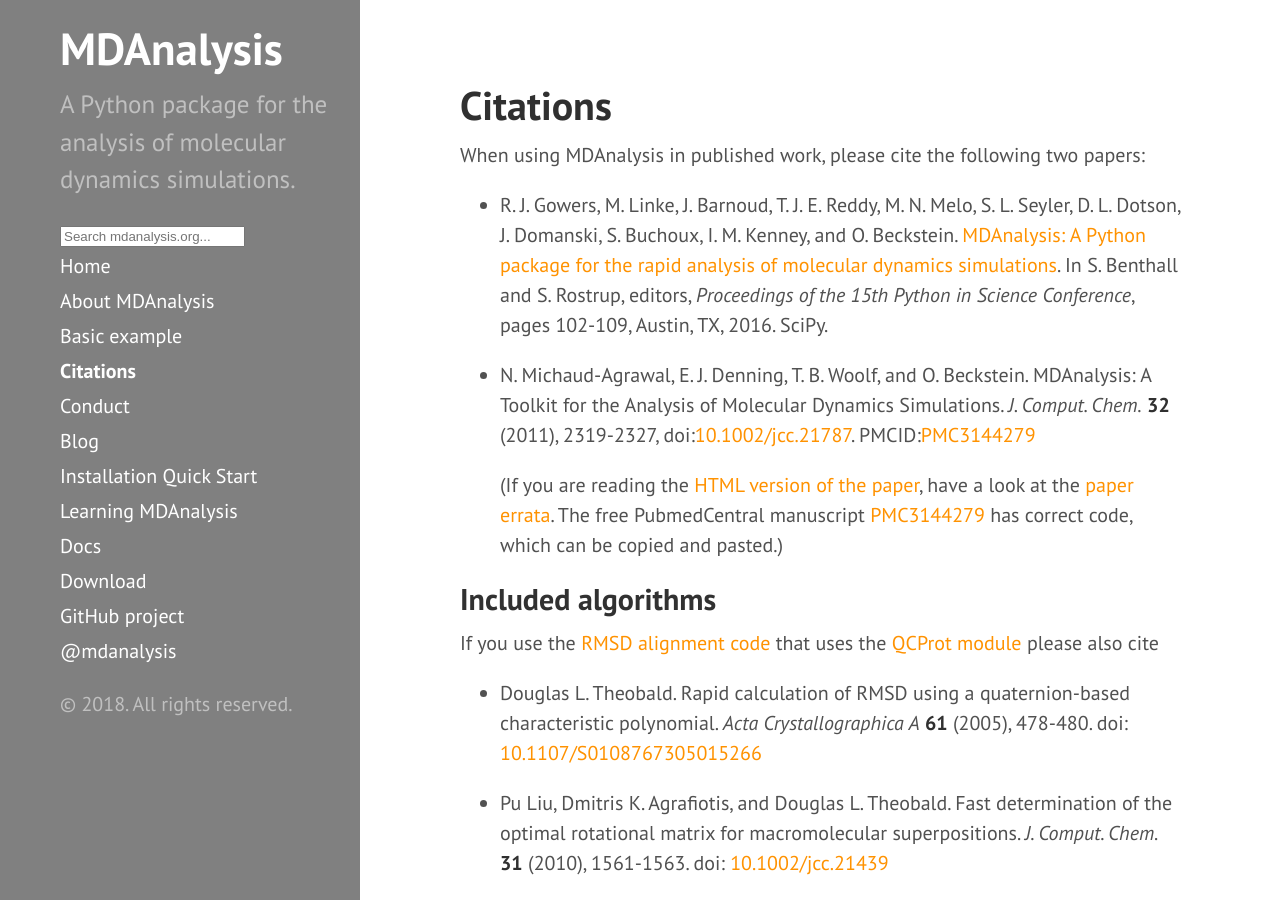
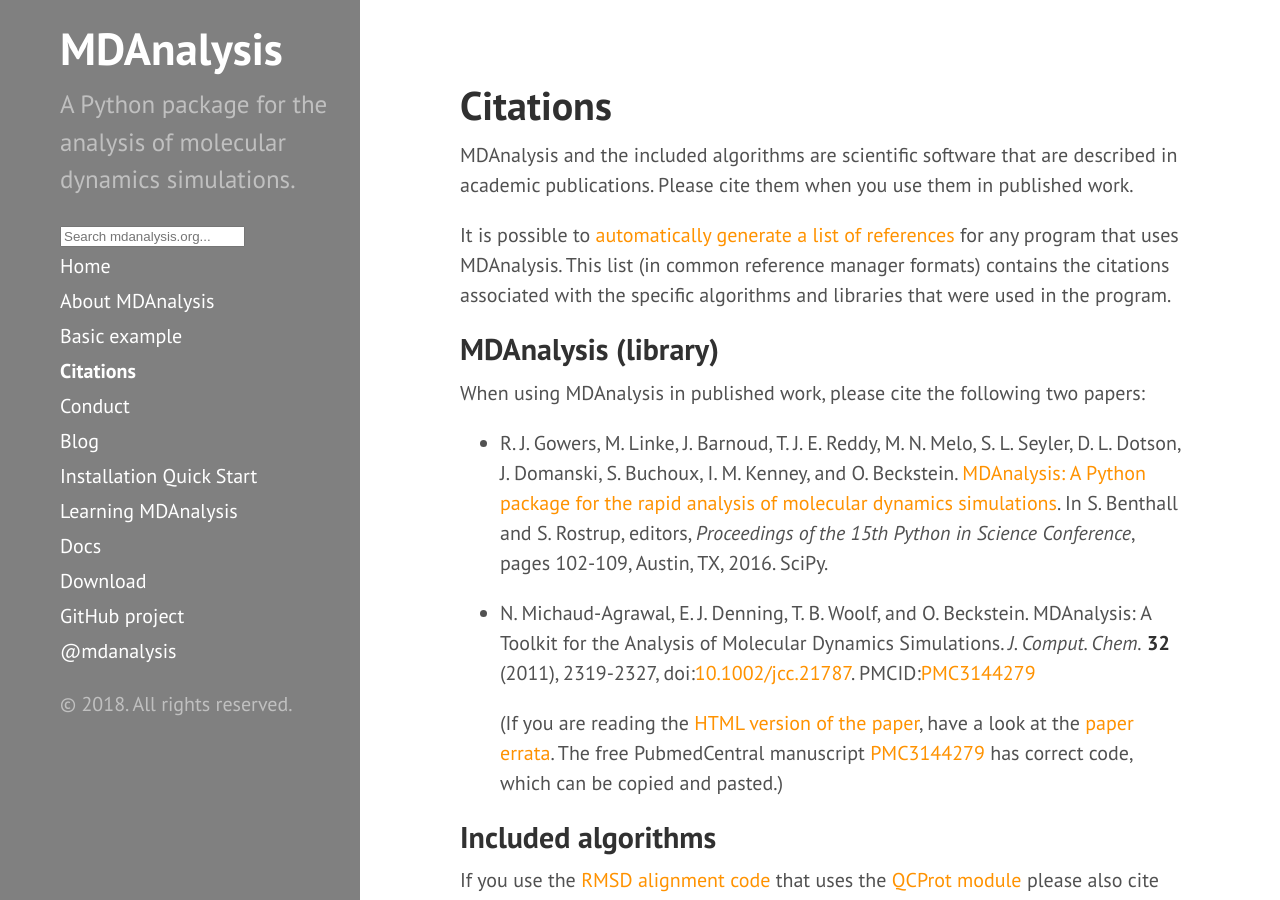
Before and after one commit to MDAnalysis/MDAnalysis.github.io, a Jekyll site: the page built from pages/citations.md, in a window 1280 px wide and 900 px high. Built offline with Jekyll 4.4.1, drawn with Linux system fonts in a browser that asks for light colours; comment, search, counter and statistics services are not loaded.

Commit message:
updated notes on references
- link in about to citations
- mention duecredit capabilities and link to the main reference list
  in the docs

```diff
--- a/pages/citations.md
+++ b/pages/citations.md
@@ -2,6 +2,20 @@
 layout: page
 title: Citations
 ---
+
+MDAnalysis and the included algorithms are scientific software that
+are described in academic publications. Please cite them when you use
+them in published work.
+
+It is possible to [automatically generate a list of
+references]({{site.pypi.docs}}/documentation_pages/references.html#citations-using-duecredit)
+for any program that uses MDAnalysis. This list (in common reference
+manager formats) contains the citations associated with the specific
+algorithms and libraries that were used in the program.
+
+
+
+## MDAnalysis (library) ##
 
 When using MDAnalysis in published work, please cite the following two papers:
 
```
Also changed, not shown: about.md (+3 -0 lines).
